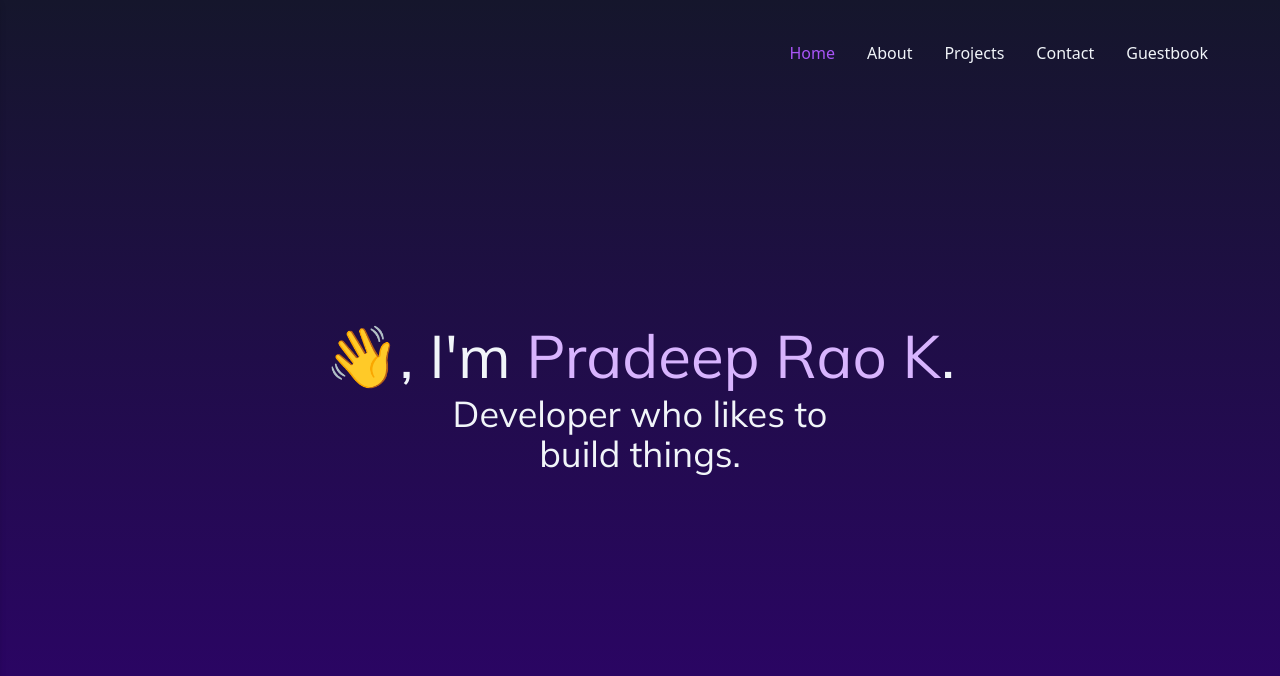
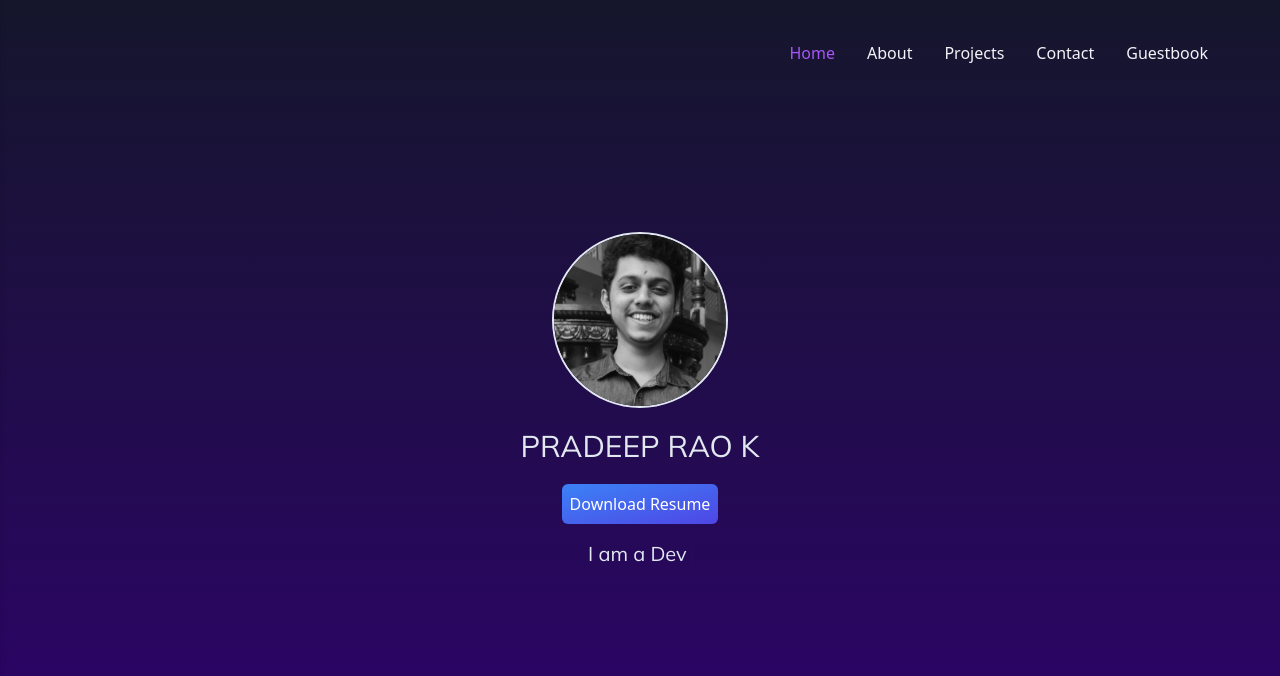
Before and after one commit to PradeepRaoK/portfolio, a Next.js app: page / in a window 1280 px wide. Shown: the top 676 px of the page. Built offline with nearby package versions, Linux system fonts and the light colour scheme.

Commit message:
added home page

```diff
--- a/package.json
+++ b/package.json
@@ -13,7 +13,9 @@
     "next": "^13.4.2",
     "react": "18.2.0",
     "react-dom": "18.2.0",
-    "zod": "^3.21.4"
+    "zod": "^3.21.4",
+    "framer-motion": "^10.12.16",
+    "react-simple-typewriter": "^5.0.1"
   },
   "devDependencies": {
     "@types/eslint": "^8.37.0",
--- a/src/pages/index.tsx
+++ b/src/pages/index.tsx
@@ -1,8 +1,12 @@
 /* eslint-disable react/no-unescaped-entities */
 import { type NextPage } from "next";
 import Head from "next/head";
+import { Typewriter } from "react-simple-typewriter"
+import { motion } from "framer-motion"
+import Image from "next/image";
 
 const Home: NextPage = () => {
+  const words:Array<string> = ['Developer','Student']
   return (
     <>
       <Head>
@@ -11,14 +15,15 @@ const Home: NextPage = () => {
         <link rel="icon" href="/favicon.ico" />
       </Head>
 
-      <div className="fade flex justify-center items-center flex-col h-full pb-20">
-        <h1 className="text-6xl mb-2">
-          👋, I'm <span className="text-purple-300">Pradeep Rao K</span>.
-        </h1>
-        <h2 className="text-4xl w-4/5 md:w-1/3 2xl:w-1/6 text-center">
-          Developer who likes to build things.
-        </h2>
-      </div>
+      <motion.div
+            animate={{y:[20,0],opacity:[0,1],repeatCount:1}}
+            transition={{ delay: 1,duration:1/2 }}
+            className="fade flex justify-center items-center flex-col h-full pb-20">
+                <div className="overflow-hidden w-44 h-44 rounded-full border-2 border-slate-200 relative mx-auto cursor-pointer"><Image src="/profile.jpeg" alt="Profile Image" className="w-full h-full object-cover scale-[1.5] hover:scale-[1.6] sm:grayscale hover:grayscale-0 transition-all duration-500 ease-in-out" loading="eager" width={256} height={256} /></div>
+                <h1 className="text-3xl text-slate-200 my-[20px] cursor-default">PRADEEP RAO K</h1>
+                <a href="https://drive.google.com/file/d/1nqGoJ4w6xYhdRDVGgwbiwYjaVOm3bYI_/view?usp=drive_link" className="text-white p-2 bg-gradient-to-tl from-indigo-600 to-blue-500 rounded-md">Download Resume</a>
+                <h3 className="text-xl mt-4 text-slate-200 cursor-default">I am a <Typewriter words={words} loop={0} cursor /></h3>
+      </motion.div>
 
     </>
   );
```
Also changed, not shown: public/profile.jpeg (added), 1 other file (tests, documents, lock files or other folders).
